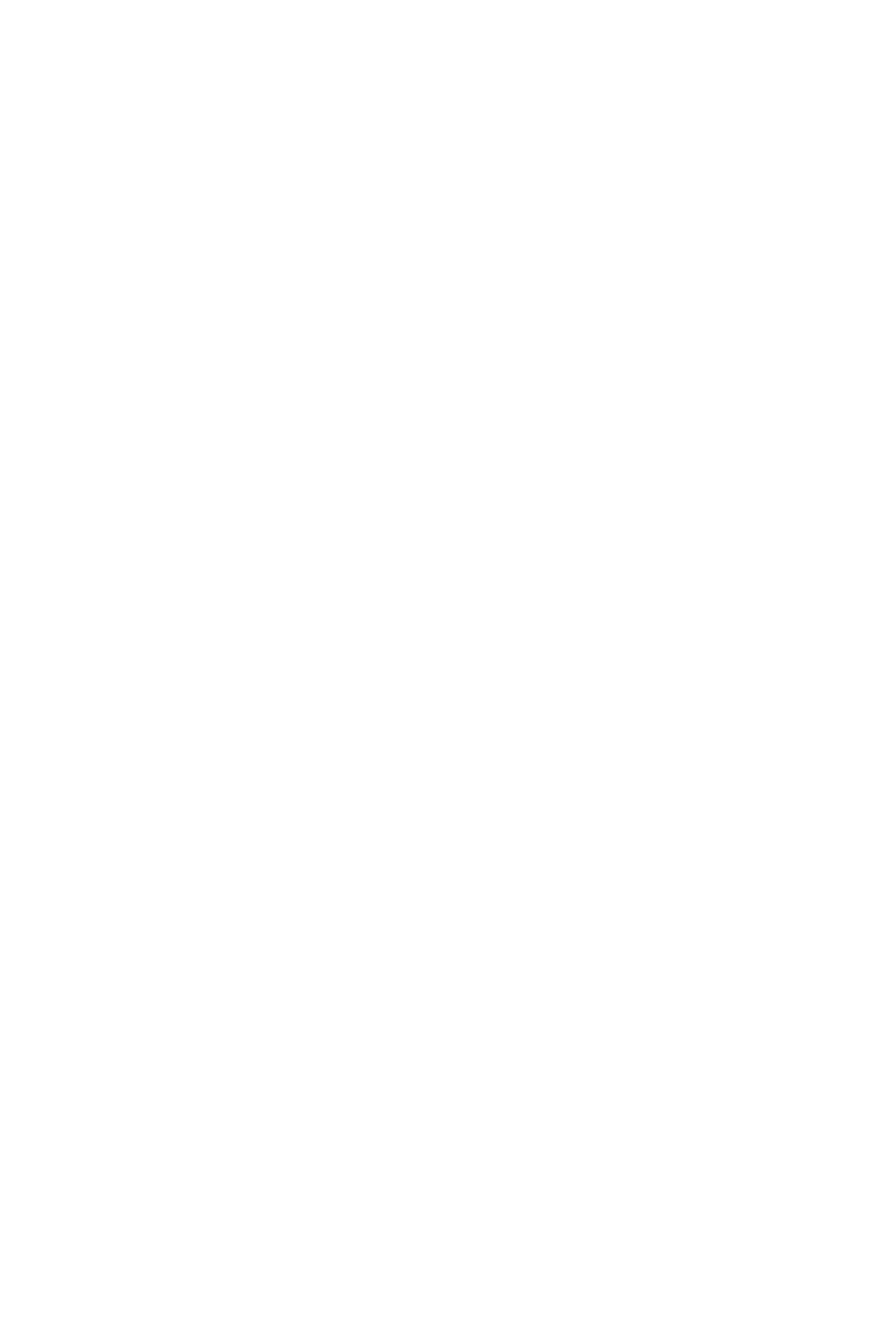
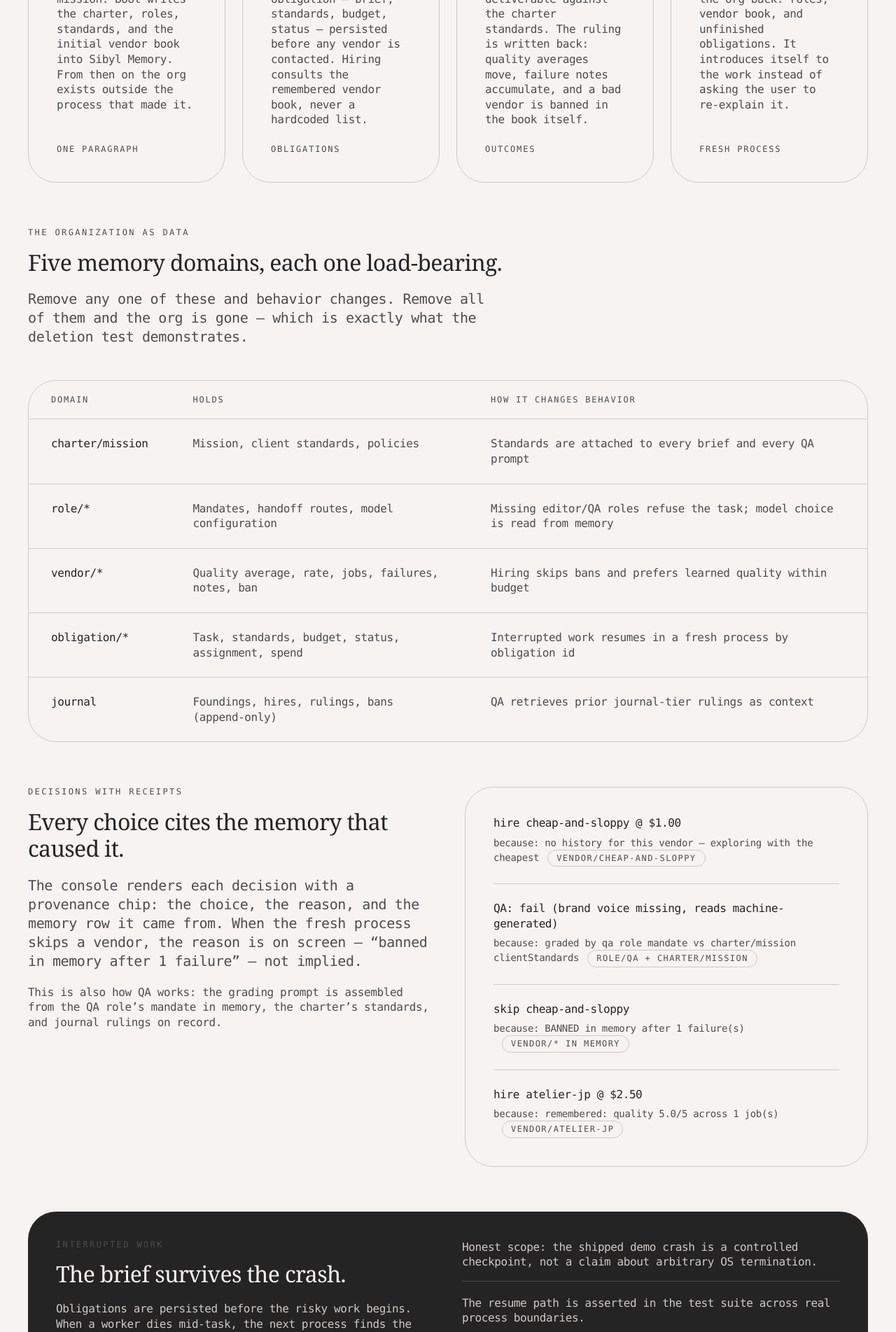
Before and after one commit to emmaGH1/calliope, a Next.js app in the folder desk/: page /product in a window 1280 px wide. Before the commit this address had no page. Shown: the part 880-2783 px from the top of the page at 70% size. Before the commit the page ends 800 px from the top, so only its background shows below. Built offline with nearby package versions, Linux system fonts and the light colour scheme.

Commit message:
feat(site): product page — lifecycle, memory domains, provenance, crash/resume

```diff
--- /dev/null
+++ b/desk/app/(site)/product/page.tsx
@@ -0,0 +1,243 @@
+import { Reveal } from "@/components/reveal";
+import { Card, FeatureCard, Kicker, PillLink } from "@/components/ui";
+import { PipelineDiagram } from "@/components/pipeline-diagram";
+
+const DOMAINS = [
+  {
+    name: "charter/mission",
+    holds: "Mission, client standards, policies",
+    effect: "Standards are attached to every brief and every QA prompt",
+  },
+  {
+    name: "role/*",
+    holds: "Mandates, handoff routes, model configuration",
+    effect: "Missing editor/QA roles refuse the task; model choice is read from memory",
+  },
+  {
+    name: "vendor/*",
+    holds: "Quality average, rate, jobs, failures, notes, ban",
+    effect: "Hiring skips bans and prefers learned quality within budget",
+  },
+  {
+    name: "obligation/*",
+    holds: "Task, standards, budget, status, assignment, spend",
+    effect: "Interrupted work resumes in a fresh process by obligation id",
+  },
+  {
+    name: "journal",
+    holds: "Foundings, hires, rulings, bans (append-only)",
+    effect: "QA retrieves prior journal-tier rulings as context",
+  },
+];
+
+const DECISIONS = [
+  {
+    choice: "hire cheap-and-sloppy @ $1.00",
+    because: "no history for this vendor — exploring with the cheapest",
+    source: "vendor/cheap-and-sloppy",
+  },
+  {
+    choice: "QA: fail (brand voice missing, reads machine-generated)",
+    because: "graded by qa role mandate vs charter/mission clientStandards",
+    source: "role/qa + charter/mission",
+  },
+  {
+    choice: "skip cheap-and-sloppy",
+    because: "BANNED in memory after 1 failure(s)",
+    source: "vendor/* in memory",
+  },
+  {
+    choice: "hire atelier-jp @ $2.50",
+    because: "remembered: quality 5.0/5 across 1 job(s)",
+    source: "vendor/atelier-jp",
+  },
+];
+
+export default function ProductPage() {
+  return (
+    <>
+      <section className="pb-16 pt-24 sm:pt-32">
+        <Reveal>
+          <Kicker>Product</Kicker>
+          <h1 className="mt-6 max-w-4xl font-untitled-serif text-heading font-normal sm:text-display">
+            An org chart you can kill.
+          </h1>
+          <p className="mt-8 max-w-2xl text-body-lg text-graphite">
+            Calliope is a small workforce of specialist workers — coordinator,
+            editor, QA — whose mandates, routes, and standards are memory rows.
+            The process is the employee. The memory is the company.
+          </p>
+        </Reveal>
+      </section>
+
+      {/* Lifecycle */}
+      <section className="pb-[var(--section-gap)]">
+        <Reveal>
+          <Kicker>Lifecycle</Kicker>
+          <h2 className="mt-4 max-w-3xl font-untitled-serif text-heading-sm font-normal">
+            Found. Work. Learn. Reconstitute.
+          </h2>
+        </Reveal>
+        <div className="mt-12 grid grid-cols-1 gap-6 md:grid-cols-2 xl:grid-cols-4">
+          <Reveal>
+            <FeatureCard title="Found" meta="one paragraph">
+              The operator writes a mission. Boot writes the charter, roles,
+              standards, and the initial vendor book into Sibyl Memory. From
+              then on the org exists outside the process that made it.
+            </FeatureCard>
+          </Reveal>
+          <Reveal delay={60}>
+            <FeatureCard title="Work" meta="obligations">
+              A task becomes an obligation — brief, standards, budget, status —
+              persisted before any vendor is contacted. Hiring consults the
+              remembered vendor book, never a hardcoded list.
+            </FeatureCard>
+          </Reveal>
+          <Reveal delay={120}>
+            <FeatureCard title="Learn" meta="outcomes">
+              QA grades the deliverable against the charter standards. The
+              ruling is written back: quality averages move, failure notes
+              accumulate, and a bad vendor is banned in the book itself.
+            </FeatureCard>
+          </Reveal>
+          <Reveal delay={180}>
+            <FeatureCard title="Reconstitute" meta="fresh process">
+              A new process reads the org back: roles, vendor book, and
+              unfinished obligations. It introduces itself to the work instead
+              of asking the user to re-explain it.
+            </FeatureCard>
+          </Reveal>
+        </div>
+      </section>
+
+      {/* Memory domains */}
+      <section className="pb-[var(--section-gap)]">
+        <Reveal>
+          <Kicker>The organization as data</Kicker>
+          <h2 className="mt-4 max-w-3xl font-untitled-serif text-heading-sm font-normal">
+            Five memory domains, each one load-bearing.
+          </h2>
+          <p className="mt-5 max-w-2xl text-body-lg text-graphite">
+            Remove any one of these and behavior changes. Remove all of them
+            and the org is gone — which is exactly what the deletion test
+            demonstrates.
+          </p>
+        </Reveal>
+        <Reveal>
+          <div className="mt-12 overflow-x-auto rounded-3xl border border-ash">
+            <table className="w-full min-w-[720px] border-collapse text-left">
+              <thead>
+                <tr className="border-b border-ash text-caption uppercase tracking-[0.15em] text-graphite">
+                  <th className="px-8 py-5 font-normal">Domain</th>
+                  <th className="px-8 py-5 font-normal">Holds</th>
+                  <th className="px-8 py-5 font-normal">How it changes behavior</th>
+                </tr>
+              </thead>
+              <tbody>
+                {DOMAINS.map((d) => (
+                  <tr key={d.name} className="border-b border-ash last:border-b-0 align-top">
+                    <td className="px-8 py-6 text-body">{d.name}</td>
+                    <td className="px-8 py-6 text-body text-graphite">{d.holds}</td>
+                    <td className="px-8 py-6 text-body text-graphite">{d.effect}</td>
+                  </tr>
+                ))}
+              </tbody>
+            </table>
+          </div>
+        </Reveal>
+      </section>
+
+      {/* Decisions with provenance */}
+      <section className="pb-[var(--section-gap)]">
+        <div className="grid grid-cols-1 gap-12 lg:grid-cols-2">
+          <Reveal>
+            <Kicker>Decisions with receipts</Kicker>
+            <h2 className="mt-4 font-untitled-serif text-heading-sm font-normal">
+              Every choice cites the memory that caused it.
+            </h2>
+            <p className="mt-5 text-body-lg text-graphite">
+              The console renders each decision with a provenance chip: the
+              choice, the reason, and the memory row it came from. When the
+              fresh process skips a vendor, the reason is on screen — “banned
+              in memory after 1 failure” — not implied.
+            </p>
+            <p className="mt-5 text-body text-graphite">
+              This is also how QA works: the grading prompt is assembled from
+              the QA role’s mandate in memory, the charter’s standards, and
+              journal rulings on record.
+            </p>
+          </Reveal>
+          <Reveal delay={80}>
+            <Card className="flex flex-col gap-6">
+              {DECISIONS.map((d, i) => (
+                <div key={d.choice} className={i > 0 ? "border-t border-ash pt-6" : ""}>
+                  <div className="flex items-baseline gap-3">
+                    <span className="text-body">{d.choice}</span>
+                  </div>
+                  <p className="mt-2 text-body-sm text-graphite">
+                    because: {d.because}
+                    <span className="ml-3 inline-block rounded-full border border-ash px-3 py-1 text-caption uppercase tracking-[0.12em]">
+                      {d.source}
+                    </span>
+                  </p>
+                </div>
+              ))}
+            </Card>
+          </Reveal>
+        </div>
+      </section>
+
+      {/* Crash + resume */}
+      <section className="pb-[var(--section-gap)]">
+        <Reveal>
+          <Card tone="ink">
+            <div className="grid grid-cols-1 gap-10 lg:grid-cols-2">
+              <div>
+                <Kicker>Interrupted work</Kicker>
+                <h2 className="mt-4 font-untitled-serif text-heading-sm font-normal">
+                  The brief survives the crash.
+                </h2>
+                <p className="mt-5 text-body text-ash">
+                  Obligations are persisted before the risky work begins. When
+                  a worker dies mid-task, the next process finds the open
+                  obligation, resumes it by id, and finishes the job under the
+                  budget and standards recorded at open time.
+                </p>
+              </div>
+              <ul className="flex flex-col justify-center gap-5 text-body text-ash">
+                <li className="border-b border-graphite pb-4">
+                  Honest scope: the shipped demo crash is a controlled
+                  checkpoint, not a claim about arbitrary OS termination.
+                </li>
+                <li className="border-b border-graphite pb-4">
+                  The resume path is asserted in the test suite across real
+                  process boundaries.
+                </li>
+                <li>
+                  If the memory layer is removed, nothing resumes — verified by
+                  the amnesic control run.
+                </li>
+              </ul>
+            </div>
+          </Card>
+        </Reveal>
+      </section>
+
+      <section className="pb-8">
+        <Reveal>
+          <PipelineDiagram />
+        </Reveal>
+        <Reveal>
+          <div className="mt-12 flex flex-col gap-4 sm:flex-row">
+            <PillLink href="/console" tone="blue">
+              Try it in the console
+            </PillLink>
+            <PillLink href="/memory" tone="ghost">
+              Read the memory note
+            </PillLink>
+          </div>
+        </Reveal>
+      </section>
+    </>
+  );
+}
```
